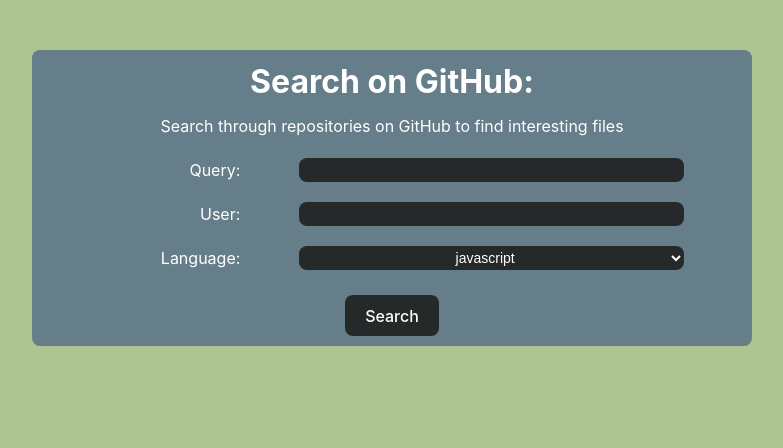
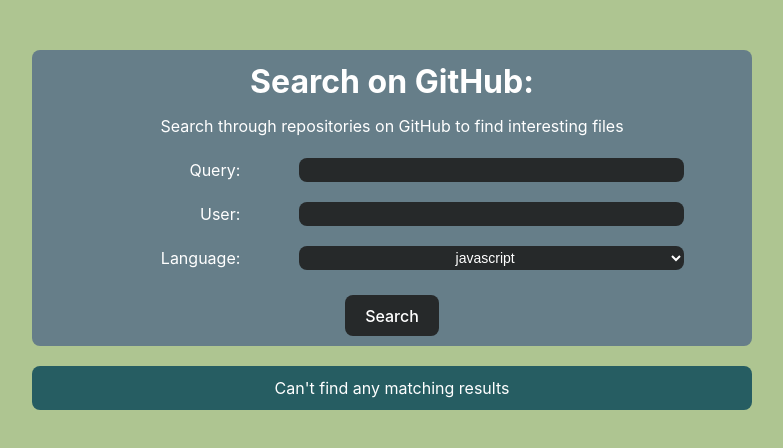
Before and after one commit to falkow/github-search, a React (Vite) app: page / in a window 1280 px wide. Shown: the top 448 px of the page, without its empty margins (248-1031 px from the left). Built offline with nearby package versions, Linux system fonts and the light colour scheme.

Commit message:
improve logic

```diff
--- a/src/components/Cards/index.tsx
+++ b/src/components/Cards/index.tsx
@@ -4,13 +4,15 @@
 import { usePagination } from '../../hooks/usePagination';
 import { Pagination } from '../Pagination';
 import * as S from './styles';
+import { Info } from '../Info';
 
 export const Cards = ({ cards }: ICards) => {
   const [paginationState, paginationActions] = usePagination(cards);
   const { entriesOnSelectedPage, elementsOnPage } = paginationState;
-
+  console.log(cards);
   return (
     <S.ResultsContainer>
+      {cards.length === 0 && <Info />}
       {entriesOnSelectedPage.length > 0 && (
         <>
           <S.Title>Results:</S.Title>
--- /dev/null
+++ b/src/components/Info/index.tsx
@@ -0,0 +1,5 @@
+import * as S from './styles';
+
+export const Info = () => {
+  return <S.InformationCard>Can't find any matching results</S.InformationCard>;
+};
--- /dev/null
+++ b/src/components/Info/styles.tsx
@@ -0,0 +1,13 @@
+import styled from 'styled-components';
+
+const InformationCard = styled.div`
+  display: flex;
+  align-items: center;
+  justify-content: center;
+  background-color: ${({ theme }) => theme.colors.cardColor};
+  border-radius: ${({ theme }) => theme.border};
+  padding: 10px;
+  margin: 10px 0;
+`;
+
+export { InformationCard };
--- a/src/hooks/useFetch.tsx
+++ b/src/hooks/useFetch.tsx
@@ -29,7 +29,7 @@
       signal: controller.signal,
     })
       .then((response) => {
-        console.log(response.data.items);
+        console.log(response);
         setCards(response.data.items);
       })
       .catch((error) => {
```
Also changed, not shown: src/components/Card/styles.tsx (+0 -10 lines).
